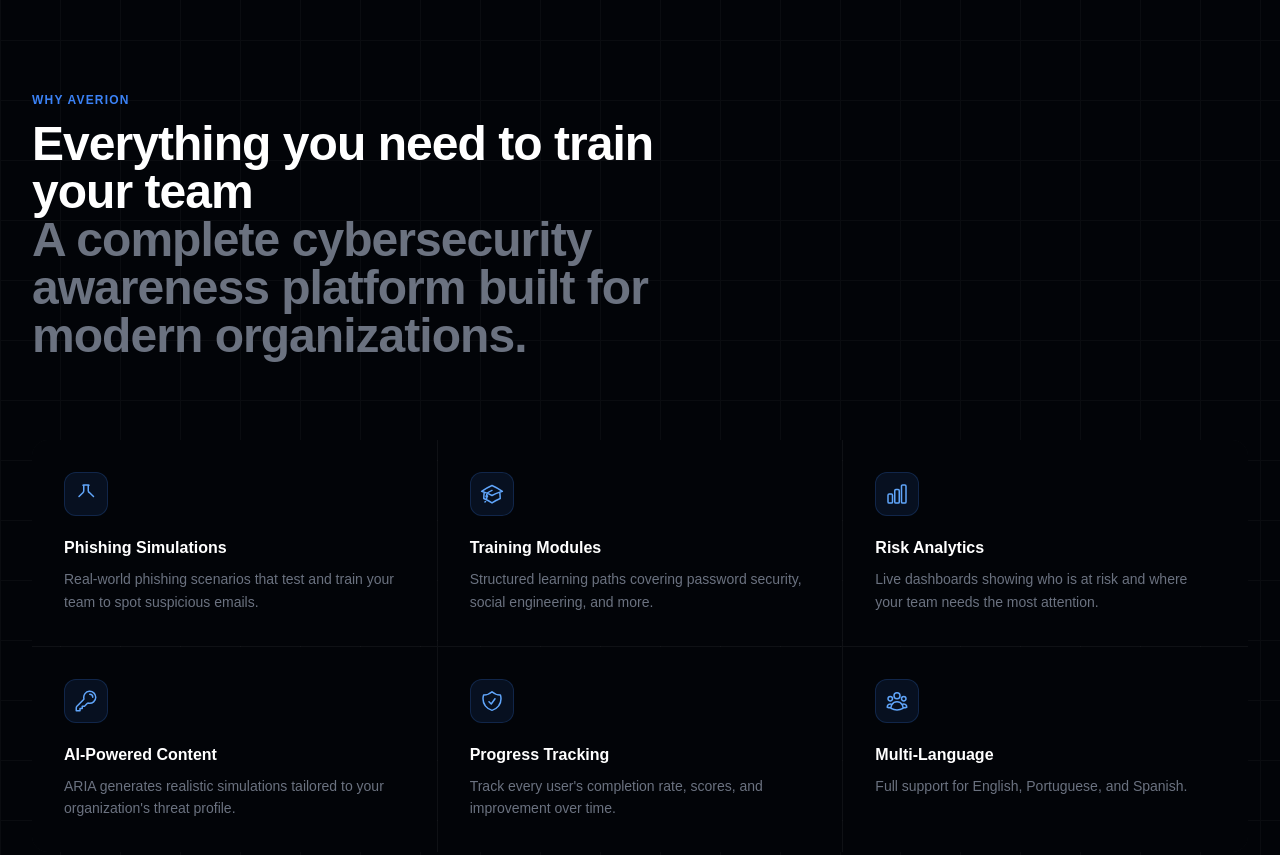
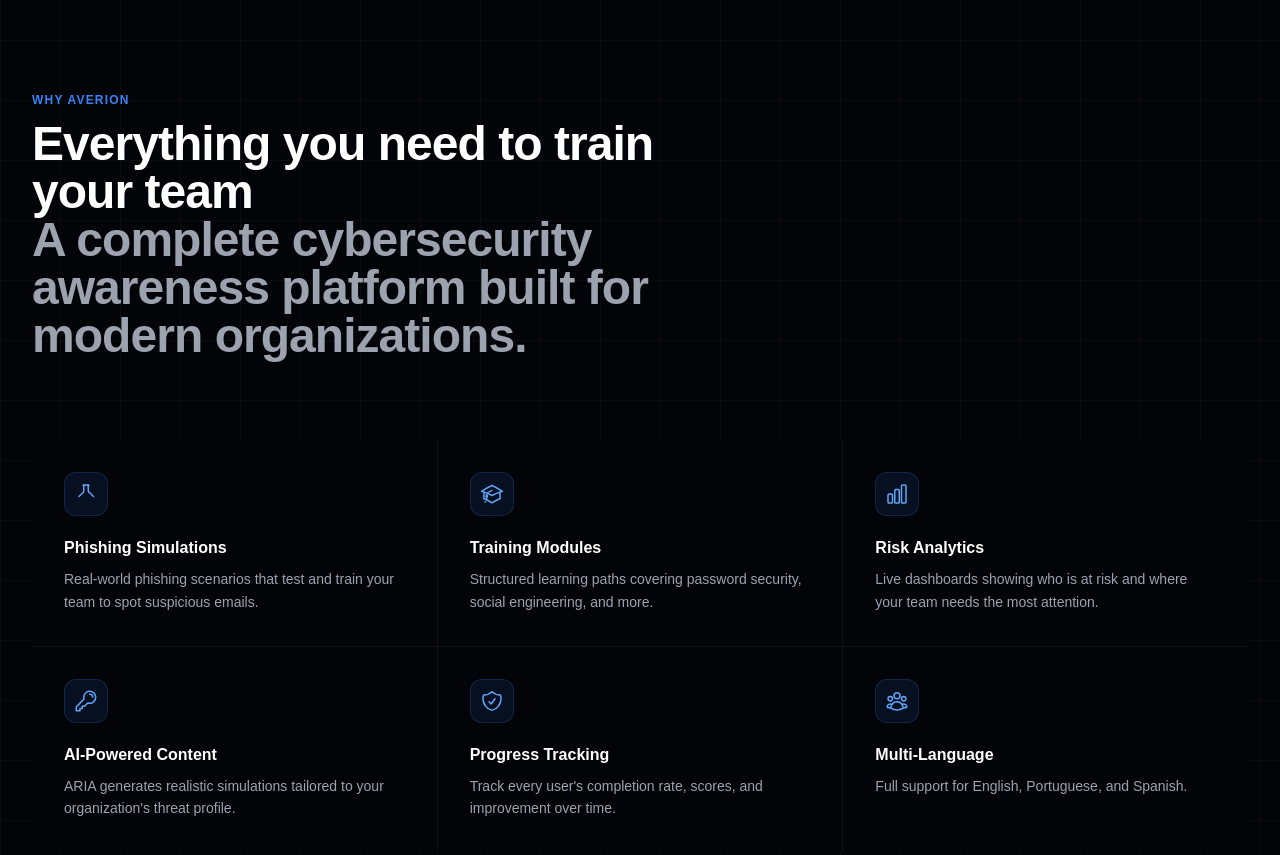
Before and after one commit to Darksyde0/averion, a React (Vite) app: page / in a window 1280 px wide. Shown: the part 820-1675 px from the top of the page. Built offline with nearby package versions, Linux system fonts and the light colour scheme; no server answers.

Commit message:
feat: WCAG 2.1 AA accessibility fixes on FeatureSection

```diff
--- a/src/components/FeatureSection.jsx
+++ b/src/components/FeatureSection.jsx
@@ -3,34 +3,43 @@ import { useTranslation } from '../hooks/useTranslation'
 function FeatureSection() {
   const { t } = useTranslation()
 
+  const iconLabels = [
+    'Phishing simulation icon',
+    'Training modules icon',
+    'Analytics dashboard icon',
+    'Password security icon',
+    'Data protection icon',
+    'User management icon',
+  ]
+
   const icons = [
     (
-      <svg xmlns="http://www.w3.org/2000/svg" className="h-6 w-6" fill="none" viewBox="0 0 24 24" stroke="currentColor" strokeWidth={1.5}>
+      <svg xmlns="http://www.w3.org/2000/svg" className="h-6 w-6" aria-hidden="true" fill="none" viewBox="0 0 24 24" stroke="currentColor" strokeWidth={1.5}>
         <path strokeLinecap="round" strokeLinejoin="round" d="M9.75 3.104v5.714a2.25 2.25 0 01-.659 1.591L5 14.5M9.75 3.104c-.251.023-.501.05-.75.082m.75-.082a24.301 24.301 0 014.5 0m0 0v5.714a2.25 2.25 0 001.357 2.059l.042.018M14.25 3.104c.251.023.501.05.75.082M19.5 14.5l-4.091-4.091" />
       </svg>
     ),
     (
-      <svg xmlns="http://www.w3.org/2000/svg" className="h-6 w-6" fill="none" viewBox="0 0 24 24" stroke="currentColor" strokeWidth={1.5}>
+      <svg xmlns="http://www.w3.org/2000/svg" className="h-6 w-6" aria-hidden="true" fill="none" viewBox="0 0 24 24" stroke="currentColor" strokeWidth={1.5}>
         <path strokeLinecap="round" strokeLinejoin="round" d="M4.26 10.147a60.436 60.436 0 00-.491 6.347A48.627 48.627 0 0112 20.904a48.627 48.627 0 018.232-4.41 60.46 60.46 0 00-.491-6.347m-15.482 0a50.57 50.57 0 00-2.658-.813A59.905 59.905 0 0112 3.493a59.902 59.902 0 0110.399 5.84c-.896.248-1.783.52-2.658.814m-15.482 0A50.697 50.697 0 0112 13.489a50.702 50.702 0 017.74-3.342M6.75 15a.75.75 0 100-1.5.75.75 0 000 1.5zm0 0v-3.675A55.378 55.378 0 0112 8.443m-7.007 11.55A5.981 5.981 0 006.75 15.75v-1.5" />
       </svg>
     ),
     (
-      <svg xmlns="http://www.w3.org/2000/svg" className="h-6 w-6" fill="none" viewBox="0 0 24 24" stroke="currentColor" strokeWidth={1.5}>
+      <svg xmlns="http://www.w3.org/2000/svg" className="h-6 w-6" aria-hidden="true" fill="none" viewBox="0 0 24 24" stroke="currentColor" strokeWidth={1.5}>
         <path strokeLinecap="round" strokeLinejoin="round" d="M3 13.125C3 12.504 3.504 12 4.125 12h2.25c.621 0 1.125.504 1.125 1.125v6.75C7.5 20.496 6.996 21 6.375 21h-2.25A1.125 1.125 0 013 19.875v-6.75zM9.75 8.625c0-.621.504-1.125 1.125-1.125h2.25c.621 0 1.125.504 1.125 1.125v11.25c0 .621-.504 1.125-1.125 1.125h-2.25a1.125 1.125 0 01-1.125-1.125V8.625zM16.5 4.125c0-.621.504-1.125 1.125-1.125h2.25C20.496 3 21 3.504 21 4.125v15.75c0 .621-.504 1.125-1.125 1.125h-2.25a1.125 1.125 0 01-1.125-1.125V4.125z" />
       </svg>
     ),
     (
-      <svg xmlns="http://www.w3.org/2000/svg" className="h-6 w-6" fill="none" viewBox="0 0 24 24" stroke="currentColor" strokeWidth={1.5}>
+      <svg xmlns="http://www.w3.org/2000/svg" className="h-6 w-6" aria-hidden="true" fill="none" viewBox="0 0 24 24" stroke="currentColor" strokeWidth={1.5}>
         <path strokeLinecap="round" strokeLinejoin="round" d="M15.75 5.25a3 3 0 013 3m3 0a6 6 0 01-7.029 5.912c-.563-.097-1.159.026-1.563.43L10.5 17.25H8.25v2.25H6v2.25H2.25v-2.818c0-.597.237-1.17.659-1.591l6.499-6.499c.404-.404.527-1 .43-1.563A6 6 0 1121.75 8.25z" />
       </svg>
     ),
     (
-      <svg xmlns="http://www.w3.org/2000/svg" className="h-6 w-6" fill="none" viewBox="0 0 24 24" stroke="currentColor" strokeWidth={1.5}>
+      <svg xmlns="http://www.w3.org/2000/svg" className="h-6 w-6" aria-hidden="true" fill="none" viewBox="0 0 24 24" stroke="currentColor" strokeWidth={1.5}>
         <path strokeLinecap="round" strokeLinejoin="round" d="M9 12.75L11.25 15 15 9.75m-3-7.036A11.959 11.959 0 013.598 6 11.99 11.99 0 003 9.749c0 5.592 3.824 10.29 9 11.623 5.176-1.332 9-6.03 9-11.622 0-1.31-.21-2.571-.598-3.751h-.152c-3.196 0-6.1-1.248-8.25-3.285z" />
       </svg>
     ),
     (
-      <svg xmlns="http://www.w3.org/2000/svg" className="h-6 w-6" fill="none" viewBox="0 0 24 24" stroke="currentColor" strokeWidth={1.5}>
+      <svg xmlns="http://www.w3.org/2000/svg" className="h-6 w-6" aria-hidden="true" fill="none" viewBox="0 0 24 24" stroke="currentColor" strokeWidth={1.5}>
         <path strokeLinecap="round" strokeLinejoin="round" d="M18 18.72a9.094 9.094 0 003.741-.479 3 3 0 00-4.682-2.72m.94 3.198l.001.031c0 .225-.012.447-.037.666A11.944 11.944 0 0112 21c-2.17 0-4.207-.576-5.963-1.584A6.062 6.062 0 016 18.719m12 0a5.971 5.971 0 00-.941-3.197m0 0A5.995 5.995 0 0012 12.75a5.995 5.995 0 00-5.058 2.772m0 0a3 3 0 00-4.681 2.72 8.986 8.986 0 003.74.477m.94-3.197a5.971 5.971 0 00-.94 3.197M15 6.75a3 3 0 11-6 0 3 3 0 016 0zm6 3a2.25 2.25 0 11-4.5 0 2.25 2.25 0 014.5 0zm-13.5 0a2.25 2.25 0 11-4.5 0 2.25 2.25 0 014.5 0z" />
       </svg>
     ),
@@ -38,46 +47,73 @@ function FeatureSection() {
 
   const features = t('features.items').map((item, i) => ({
     icon: icons[i],
+    iconLabel: iconLabels[i],
     title: item.title,
     desc: item.desc,
   }))
 
   return (
-    <section className="bg-[#020408] py-28 px-8 relative overflow-hidden">
+    <section
+      aria-labelledby="features-heading"
+      className="bg-[#020408] py-28 px-8 relative overflow-hidden">
 
-      {/* Background grid */}
-      <div className="absolute inset-0 opacity-[0.03]"
-        style={{ backgroundImage: 'linear-gradient(#fff 1px, transparent 1px), linear-gradient(90deg, #fff 1px, transparent 1px)', backgroundSize: '60px 60px' }} />
+      {/* ── Decorative background grid ── */}
+      <div
+        aria-hidden="true"
+        className="absolute inset-0 opacity-[0.03]"
+        style={{
+          backgroundImage: 'linear-gradient(#fff 1px, transparent 1px), linear-gradient(90deg, #fff 1px, transparent 1px)',
+          backgroundSize: '60px 60px'
+        }} />
 
       <div className="max-w-7xl mx-auto relative">
 
         {/* Header */}
         <div className="flex flex-col md:flex-row md:items-end justify-between gap-6 mb-20">
           <div className="max-w-2xl">
-            <p className="text-blue-500 text-xs font-semibold tracking-widest uppercase mb-3">
+            {/* Badge — decorative, screen readers skip */}
+            <p
+              aria-hidden="true"
+              className="text-blue-500 text-xs font-semibold tracking-widest uppercase mb-3">
               {t('features.badge')}
             </p>
-            <h2 className="text-white text-4xl md:text-5xl font-bold leading-tight"
+            <h2
+              id="features-heading"
+              className="text-white text-4xl md:text-5xl font-bold leading-tight"
               style={{ fontFamily: "'Syne', sans-serif", letterSpacing: '-0.02em' }}>
-              {t('features.heading')}<br />
-              <span className="text-gray-500">{t('features.subtext')}</span>
+              {t('features.heading')}
+              <br />
+              {/* ── Muted subtext part of heading — needs readable contrast ── */}
+              <span className="text-gray-400">{t('features.subtext')}</span>
             </h2>
           </div>
         </div>
 
         {/* Features grid */}
-        <div className="grid grid-cols-1 md:grid-cols-2 lg:grid-cols-3 gap-px bg-white/5 rounded-2xl overflow-hidden">
+        <ul
+          className="grid grid-cols-1 md:grid-cols-2 lg:grid-cols-3 gap-px bg-white/5 rounded-2xl overflow-hidden list-none"
+          aria-label="Platform features">
           {features.map((feature, i) => (
-            <div key={i}
+            <li
+              key={i}
               className="bg-[#020408] hover:bg-blue-950/20 p-8 transition-colors duration-300 group">
-              <div className="w-11 h-11 rounded-xl bg-blue-500/10 border border-blue-500/20 flex items-center justify-center text-blue-400 mb-5 group-hover:bg-blue-500/20 transition-colors duration-300">
+
+              {/* Icon container — aria-hidden since title describes the feature */}
+              <div
+                aria-hidden="true"
+                className="w-11 h-11 rounded-xl bg-blue-500/10 border border-blue-500/20 flex items-center justify-center text-blue-400 mb-5 group-hover:bg-blue-500/20 transition-colors duration-300">
                 {feature.icon}
               </div>
-              <h3 className="text-white font-bold text-base mb-2">{feature.title}</h3>
-              <p className="text-gray-500 text-sm leading-relaxed">{feature.desc}</p>
-            </div>
+
+              <h3 className="text-white font-bold text-base mb-2">
+                {feature.title}
+              </h3>
+              <p className="text-gray-400 text-sm leading-relaxed">
+                {feature.desc}
+              </p>
+            </li>
           ))}
-        </div>
+        </ul>
 
       </div>
     </section>
```
